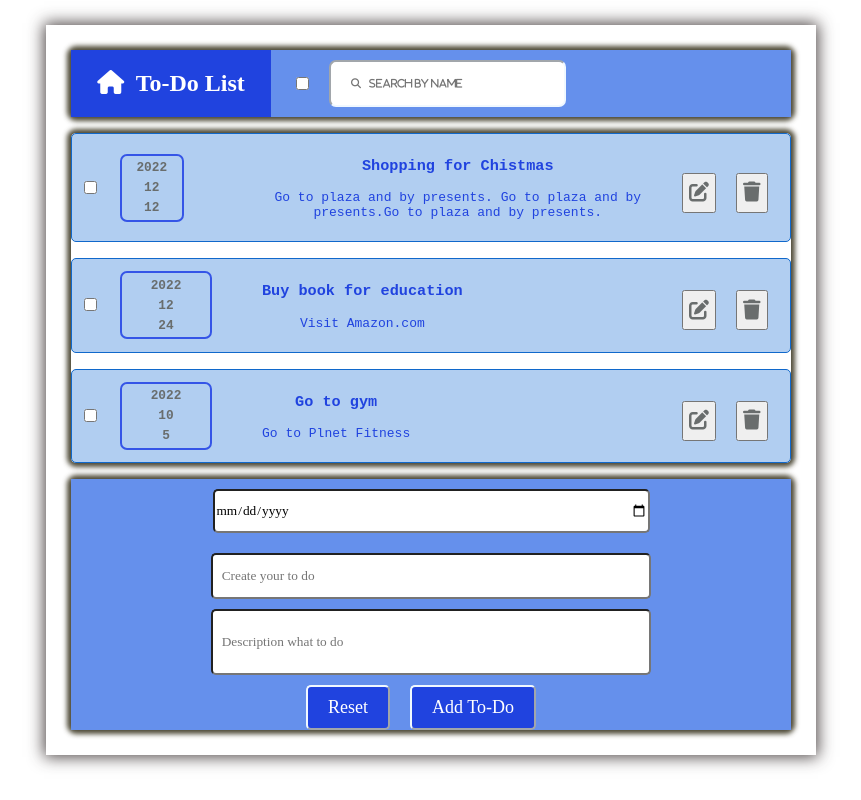
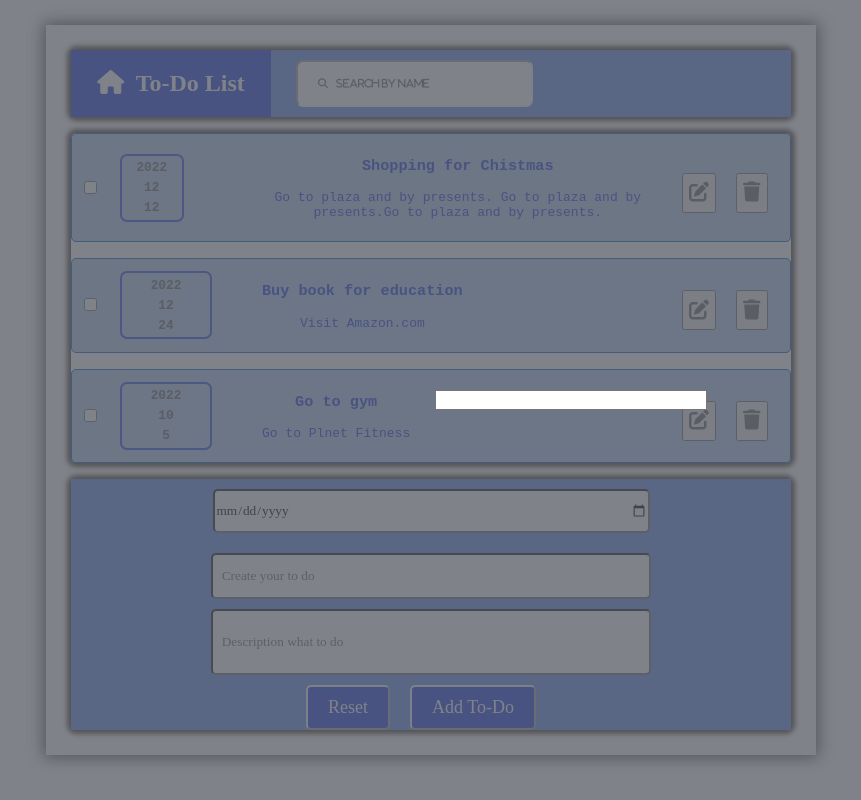
Before and after one commit to solidity247/todo-list, a React (Vite) app: page / in a window 1280 px wide. Both pictures are taken after a click on the button 768 px from the left and 192 px from the top of the page. Shown: the whole page, without its empty margins (69-930 px from the left). Built offline with nearby package versions, Linux system fonts and the light colour scheme.

Commit message:
Added filtering, edit form, delete button

```diff
--- a/src/App.jsx
+++ b/src/App.jsx
@@ -9,7 +9,7 @@ import TodoContainer from "./components/TodoContainer";
 // state - > data
 // update state with data + 1 (push) + add ID somehow
 
-const data = [
+const initialData = [
   {
     name: "Shopping for Chistmas",
     description:
@@ -34,32 +34,56 @@ const data = [
   },
 ];
 
-function updateArray(array, element){
-  return [...array, element]
-
+function updateArray(array, element) {
+  return [...array, element];
 }
 
-
+const deleteElement = (array, id) => {
+  let index = array.findIndex((el) => el.id == id);
+  array.splice(index, 1);
+  return array;
+};
 
 class App extends React.Component {
   constructor() {
     super();
     this.state = {
-      data
+      data: initialData,
+      searchParam: ""
     };
   }
   // this function receieves data from input field comp AddForm.
   receiveData = (passedData) => {
-    this.setState({data: updateArray(this.state.data, passedData)})
-   };
+    this.setState({ data: updateArray(this.state.data, passedData) });
+  };
+
+  appDeleteHandler = (id) => {
+    console.log(id, "from app");
+    let tempData = this.state.data;
+    tempData = deleteElement(tempData, id)
+    this.setState({data: tempData})
+
+    // find element with id - id
+    // delete this element
+    // rerender list
+  };
+
+  searchHandler = (searchInput) =>{
+    // console.log(searchInput, "searching in App.JS")
+
+    this.setState({searchParam: searchInput})
+  }
 
   render() {
-
     // console.log(this.state.data)
     return (
       <div className="main">
-        <Header></Header>
-        <TodoContainer data={this.state.data} />
+        <Header searchInput={this.searchHandler} ></Header>
+        <TodoContainer
+          data={this.state.data}
+          transitFunctionApp={this.appDeleteHandler}
+          searchCreterias={this.state.searchParam}
+        />
         <AddForm customEvent={this.receiveData} />
       </div>
     );
--- a/src/components/AddForm.jsx
+++ b/src/components/AddForm.jsx
@@ -36,6 +36,7 @@ class AddForm extends React.Component {
     this.setState({date: "",
     name: "",
     description: ""})
+
   }
 
 
@@ -79,7 +80,7 @@ class AddForm extends React.Component {
           />
         </div>
         <div className="btns">
-          <button className="cancelBtn">Reset</button>
+          <button className="cancelBtn" onClick={this.resetInputs} >Reset</button>
           <button className="addBtn" onClick={this.addToDoHandler}>
             Add To-Do
           </button>
--- /dev/null
+++ b/src/components/EditForm.css
@@ -0,0 +1,12 @@
+.editForm {
+  position: fixed;
+  left: 0;
+  top: 0;
+  background-color: rgba(86, 88, 98, 0.75);
+  width: 100%;
+  height: 100vh;
+
+  display: flex;
+  justify-content: center;
+  align-items: center;
+}
--- /dev/null
+++ b/src/components/EditForm.jsx
@@ -0,0 +1,20 @@
+import React from "react";
+import './EditForm.css'
+
+class EditForm extends React.Component{
+    constructor(props){
+        super(props)
+    }
+
+    render(){
+        return (
+            <div className="editForm">
+                <input type="text"></input>
+            </div>
+        )
+    }
+
+}
+
+
+export default EditForm;
--- a/src/components/Header.jsx
+++ b/src/components/Header.jsx
@@ -12,6 +12,12 @@ export default class Header extends React.Component {
   // abc: "123"
   // }
 
+  searchHandler = (event) =>{
+    // console.log(event.target.value)
+    this.props.searchInput(event.target.value)
+
+  }
+
   render() {
     return (
       <Wrapper>
@@ -25,15 +31,16 @@ export default class Header extends React.Component {
           </a>
 
           <div className="search">
-            <input
+            {/* <input
               className="find"
               type="checkbox"
               placeholder="&#xF002; &nbsp; filter by completion"
-            />
+            /> */}
             <input
               className="find"
               type="text"
               placeholder="&#xF002; &nbsp; search by name"
+              onChange={this.searchHandler}
             />
             <div className="searchIcon"></div>
           </div>
--- a/src/components/TodoContainer.jsx
+++ b/src/components/TodoContainer.jsx
@@ -8,12 +8,19 @@ export default class TodoContainer extends React.Component {
     super(props);
   }
 
+  transitFunctionContainer = (id) =>{
+    // console.log(id, "from container")
+    this.props.transitFunctionApp(id)
+  }
+
+
   render() {
+    // console.log(this.props.searchCreterias, "search criterias in container")
     // console.log(this.props, "props of todoContainer");
     return (
       //we should map this for each object
       <Wrapper>
-        {this.props.data.map((todo) => {
+        {this.props.data.filter(el=>el.name.includes(this.props.searchCreterias)).map((todo) => {
           // console.log(todo)
           return (
             <TodoNote
@@ -22,6 +29,9 @@ export default class TodoContainer extends React.Component {
               isDone={todo.isDone}
               date={todo.date}
               key={todo.id}
+              id={todo.id}
+              transitFunctionNote={this.transitFunctionContainer}
+
             ></TodoNote>
           );
         })}
--- a/src/components/TodoNote.jsx
+++ b/src/components/TodoNote.jsx
@@ -1,25 +1,39 @@
 import React from "react";
+import EditForm from "./EditForm";
 import Wrapper from "./Wrapper";
+
 
 import "./TodoNote.css";
 
 const dateParser = (date) => {
   const arrDate = date.split("-");
   return arrDate;
-
-
-
-
-
 };
 export default class TodoNote extends React.Component {
   constructor(props) {
     super(props);
+    this.state = {
+      isEditOn: false,
+    };
   }
 
+  deleteHandler = () => {
+    this.props.transitFunctionNote(this.props.id);
+  };
+
+  editHandler = () =>{
+    this.setState( {isEditOn: !this.state.isEditOn} )
+  }
   render() {
     // destructuring and assignment by array
     const [year, month, day] = dateParser(this.props.date);
+
+    // updateName = () =>{
+
+    // }
+
+
+
     return (
       <div className="todo-note">
         <div>
@@ -36,13 +50,18 @@ export default class TodoNote extends React.Component {
           <p className="todo-note-description">{this.props.desc}</p>
         </div>
         <div className="buttons todo-notes-buttons">
-          <button className="todo-note-btn-edit btn edit">
+          <button className="todo-note-btn-edit btn edit" onClick={this.editHandler}>
             <i className="fa-solid fa-pen-to-square"></i>
           </button>
-          <button className="todo-note-btn-delete btn delete">
-            <i className="fa fa-trash"></i>
+          <button
+            className="todo-note-btn-delete btn delete"
+            id={this.props.id}
+            onClick={this.deleteHandler}
+          >
+            <i className="fa fa-trash" id={this.props.id}></i>
           </button>
         </div>
+        {this.state.isEditOn && <EditForm newName={this.updateName}></EditForm>}
       </div>
     );
   }
```
Also changed, not shown: src/App.css (+4 -4 lines).
